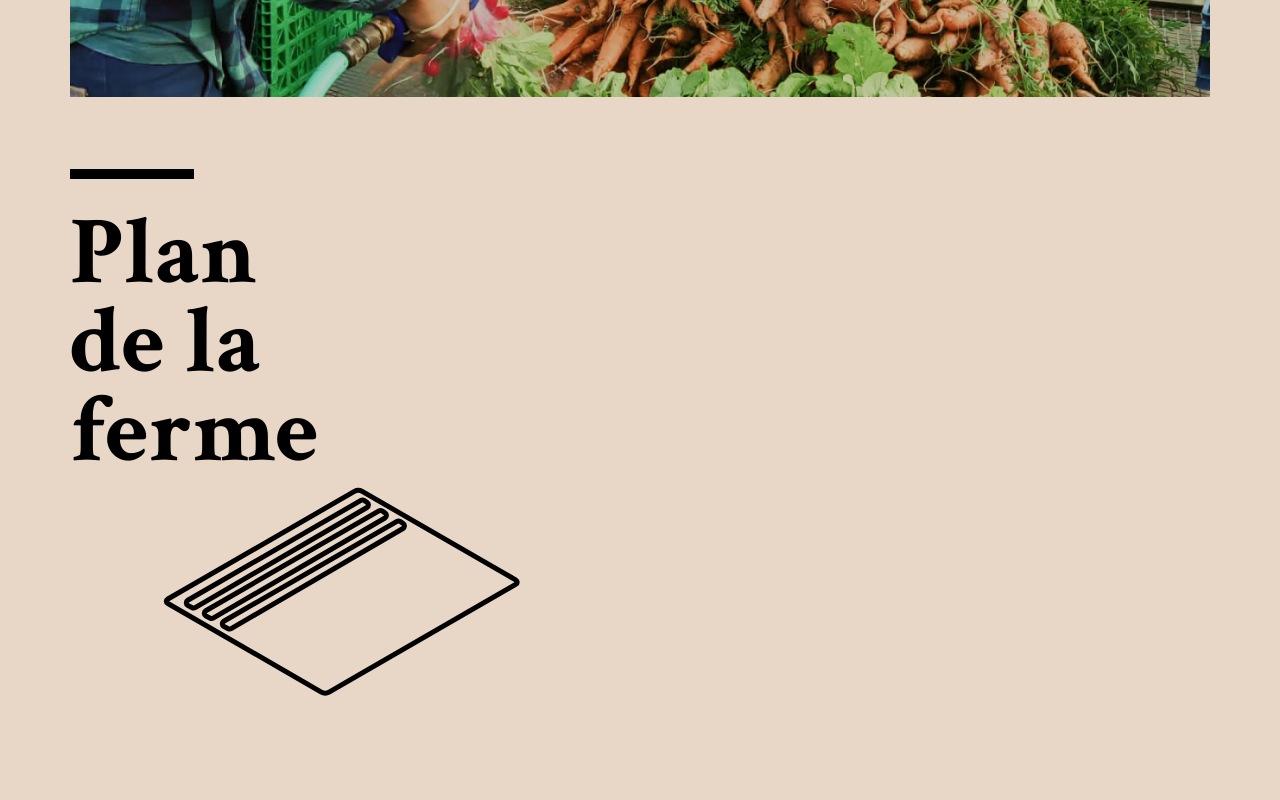
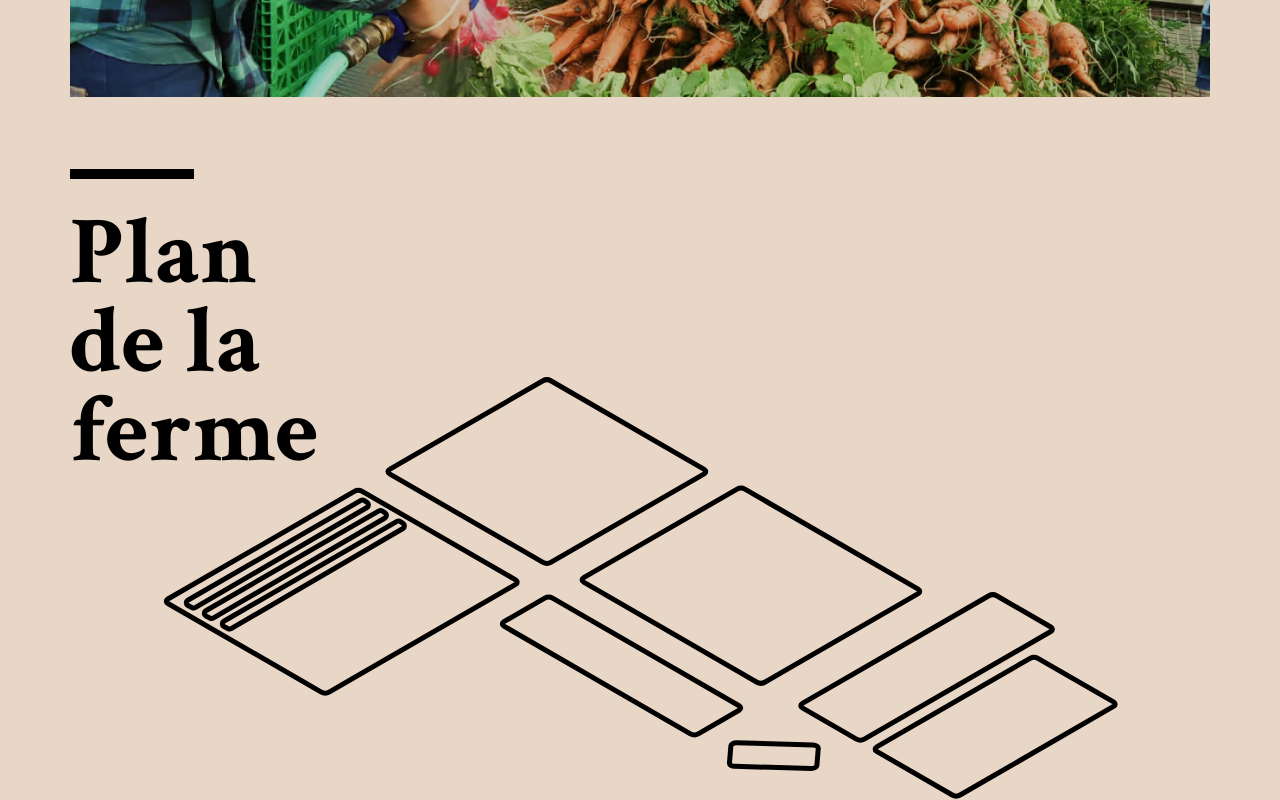
Before and after one commit to AdrienLapasset/robinson-crudite, a Gatsby site: page / in a window 1280 px wide. Shown: the part 593-1393 px from the top of the page. Built offline with nearby package versions, Linux system fonts and the light colour scheme; Gatsby itself is replaced by a stand-in of ours.

Commit message:
init planche

```diff
--- a/src/components/FarmMapSection/FarmMap/Planche/index.js
+++ b/src/components/FarmMapSection/FarmMap/Planche/index.js
@@ -1,11 +1,32 @@
-import * as React from "react";
+import React, { useState } from "react";
 import styled from "styled-components";
+
+const StyledContainer = styled.g`
+  position: relative;
+  text {
+    stroke: none;
+    fill: black;
+    display: none;
+    font-size: 40px;
+  }
+  &:hover {
+    path {
+      fill: black;
+    }
+    text {
+      display: block;
+    }
+  }
+`;
 
 const Planche = ({ legume, d }) => {
   return (
-    <>
+    <StyledContainer>
       <path d={d} />
-    </>
+      <text x="100" y="100">
+        {legume}
+      </text>
+    </StyledContainer>
   );
 };
 
--- a/src/components/FarmMapSection/FarmMap/index.js
+++ b/src/components/FarmMapSection/FarmMap/index.js
@@ -23,7 +23,7 @@ const FarmMap = () => {
         xmlns="http://www.w3.org/2000/svg"
       >
         <Parcelle1 />
-        {/* <g id="Parcelle 2">
+        <g id="Parcelle 2">
           <path
             id="Vector"
             d="M545.202 97.8257L391.785 186.402C389.632 187.644 386.143 187.644 383.99 186.402L230.572 97.8257C228.42 96.583 228.42 94.5683 230.572 93.3257L383.99 4.74983C386.143 3.50719 389.632 3.50719 391.785 4.74983L545.202 93.3257C547.355 94.5683 547.355 96.583 545.202 97.8257Z"
@@ -70,7 +70,7 @@ const FarmMap = () => {
             stroke="black"
             stroke-width="5"
           />
-        </g> */}
+        </g>
       </svg>
     </StyledContainer>
   );
--- a/src/components/FarmMapSection/FarmMap/parcelles/Parcelle1.js
+++ b/src/components/FarmMapSection/FarmMap/parcelles/Parcelle1.js
@@ -18,8 +18,8 @@ const planches = [
 ];
 
 const Parcelle1 = () => {
-  const planchesRender = planches.map((planche) => {
-    return <Planche legume={planche.legume} d={planche.d} />;
+  const planchesRender = planches.map((planche, index) => {
+    return <Planche legume={planche.legume} d={planche.d} index={index} />;
   });
 
   return (
```
